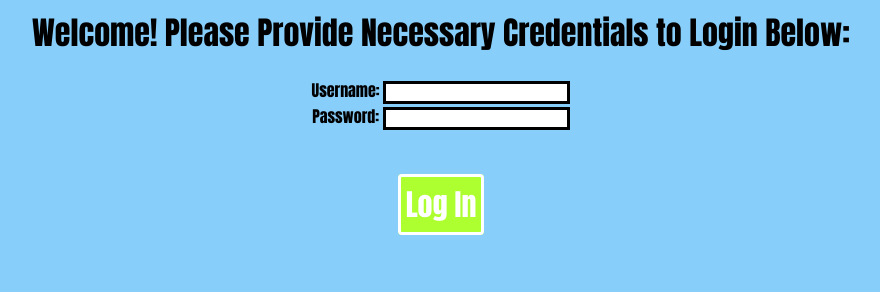
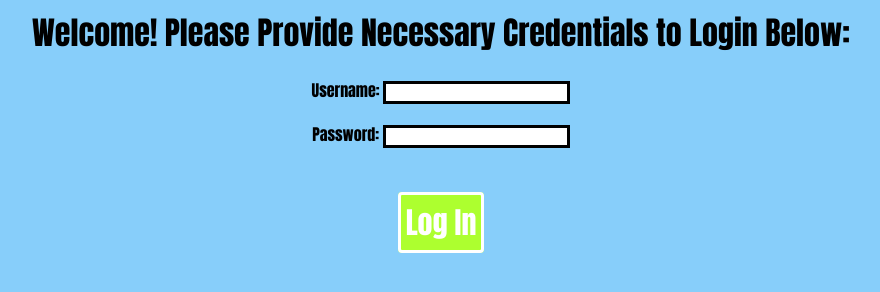
Before and after one commit to deanvd-ITvarsity/Module-8-Assesment-1, a plain HTML site: page index.html in a window 1280 px wide. Shown: the whole page, without its empty margins (199-1079 px from the left). Drawn offline with Linux system fonts and the light colour scheme.

Commit message:
Updated Index File

```diff
--- a/index.html
+++ b/index.html
@@ -7,7 +7,7 @@
 <body>
     <h1> Welcome! Please Provide Necessary Credentials to Login Below:</h1>
     <form>
-        <label for="username">Username: </label><input type="text" id="usernameInput"><br/>
+        <label for="username">Username: </label><input type="text" id="usernameInput"><br/><br/>
         <label for="password">Password: </label><input type="text" id="passwordInput"><br/>
         <p id="message"></p>
         <br/><br/>
```
